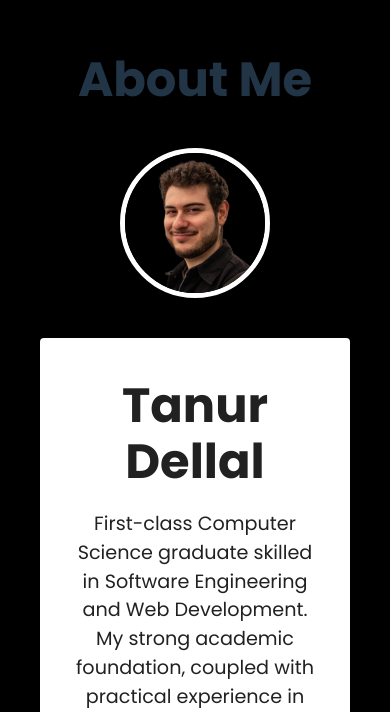
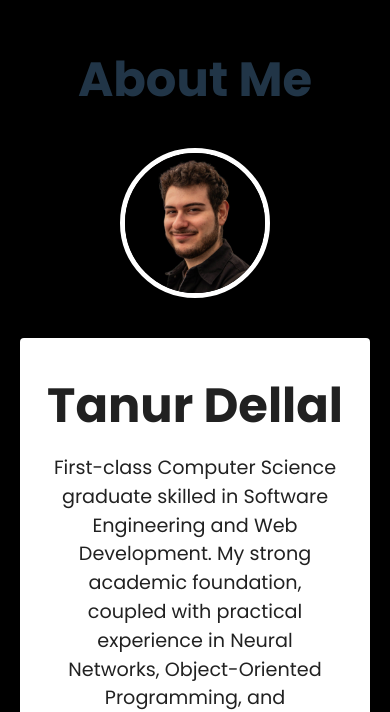
Before and after one commit to TanurDellal/portfolio, a React (Vite) app: page / in a window 390 px wide. Shown: the part 852-1564 px from the top of the page. Built offline with nearby package versions, Linux system fonts and the light colour scheme.

Commit message:
Refactor BoxCard component padding in responsive layout

```diff
--- a/src/components/UI/BoxCard.jsx
+++ b/src/components/UI/BoxCard.jsx
@@ -8,7 +8,7 @@ const BoxCard = ({ id, children }) => {
       sx={{
         width: "100%",
         backgroundColor: "black",
-        padding: "60px 40px",
+        padding: "60px 20px",
         minHeight: "100vh",
         height: "auto",
         display: "flex",
```
